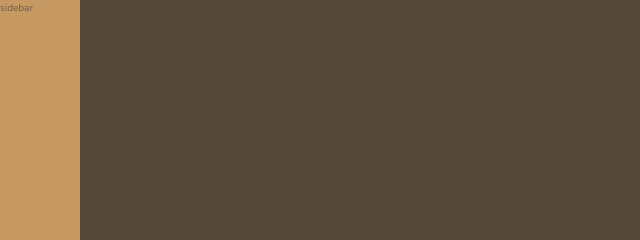
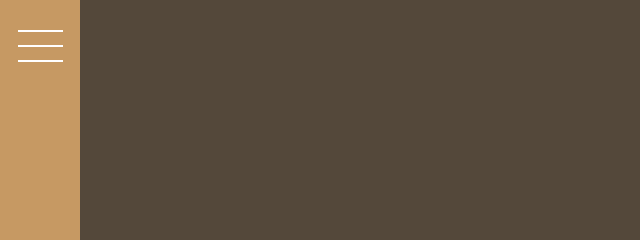
Before and after one commit to Edin93/Nexter, a website: page index.html in a window 1280 px wide. Shown: the top 240 px of the page, 0-640 px from the left. Drawn offline with nearby package versions, Linux system fonts and the light colour scheme.

Commit message:
Finished the sidebar.

```diff
--- a/index.html
+++ b/index.html
@@ -15,7 +15,7 @@
 
 <body class="container">
     <div class="sidebar">
-        sidebar
+        <button class="nav-btn"></button>
     </div>
     <header class="header">
 
--- a/sass/_sidebar.scss
+++ b/sass/_sidebar.scss
@@ -2,4 +2,35 @@
     background-color: $color-primary;
     grid-column: sidebar-start/ sidebar-end;
     grid-row: 1 / -1;
+
+    display: flex;
+    justify-content: center;
 }
+
+.nav-btn {
+    border: none;
+    border-radius: 0;
+
+    background-color: #fff;
+    height: 2px;
+    width: 4.5rem;
+    margin-top: 4.5rem;
+
+    &::before,
+    &::after {
+        background-color: #fff;
+        height: 2px;
+        width: 4.5rem;
+        content: "";
+        display: block;
+    }
+
+    &::before {
+        transform: translateY(-1.5rem);
+    }
+
+    &::after {
+        transform: translateY(1.3rem);
+    }
+
+}
```
Also changed, not shown: css/style.css.
